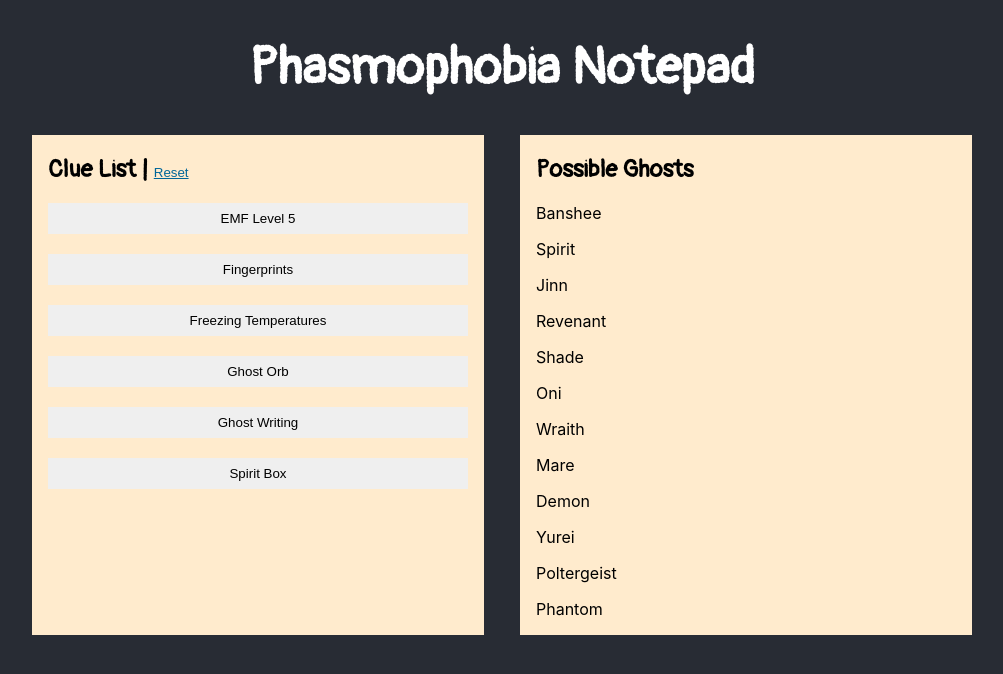
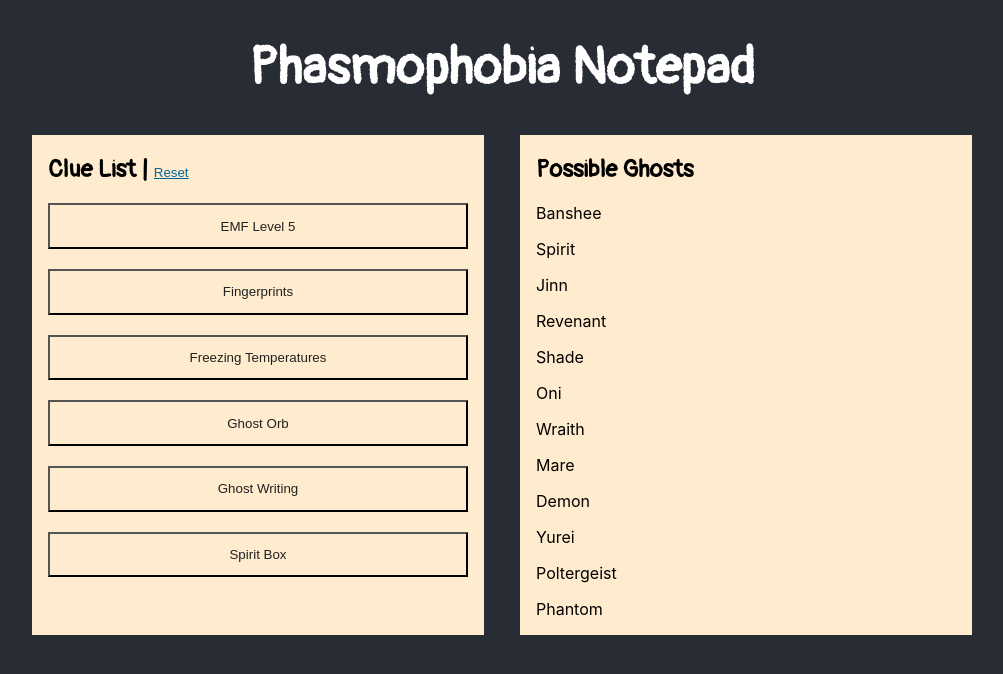
Before and after one commit to montal95/gb-journal, a React (Create React App) app: page / in a window 1280 px wide. Shown: the top 674 px of the page, without its empty margins (138-1141 px from the left). Built offline with nearby package versions, Linux system fonts and the light colour scheme.

Commit message:
added slide animation and cleaned up button CSS

```diff
--- a/src/Global.tsx
+++ b/src/Global.tsx
@@ -45,6 +45,7 @@
         background-color: blanchedalmond;
         min-width: 355px;
         margin: 0 10px 10px;
+        min-height: 385px;
     }
 
     section {
--- /dev/null
+++ b/src/components/ClueButtons.tsx
@@ -0,0 +1,26 @@
+import React, { useContext } from 'react'
+import { GlobalContext } from './GlobalContext'
+import { ClueButton } from './elements'
+
+type ClueButtonProps = {
+    clue: string,
+    possibleCheck: boolean
+}
+
+const selected = {
+    color: "#fff",
+    background: "#222"
+}
+
+export const ClueButtons = ({ clue, possibleCheck }: ClueButtonProps) => {
+    const { clues, handleEvidence, updateFilter } = useContext(GlobalContext)
+
+    return (
+        <ClueButton
+            style={clues[clue] ? selected : {}}
+            onMouseDown={() => handleEvidence(clue)}
+            onMouseUp={() => updateFilter()}
+            disabled={!possibleCheck}>
+            <label>{clue}{clues[clue] ? " ✔" : ""}</label></ClueButton>
+    )
+}
--- a/src/components/ClueList.tsx
+++ b/src/components/ClueList.tsx
@@ -1,10 +1,11 @@
 import React, { useContext } from 'react'
 import { GlobalContext } from './GlobalContext'
-import {ClueWrapper, PageHeaders} from './elements'
+import { ClueWrapper, PageHeaders } from './elements'
+import {ClueButtons} from './ClueButtons'
 
 
 export const ClueList = () => {
-    const { clues, handleEvidence, updateFilter, filteredGhosts, reset } = useContext(GlobalContext)
+    const { clues, filteredGhosts, reset } = useContext(GlobalContext)
 
     return (
         <div className="pages">
@@ -15,12 +16,7 @@
                         const possibleCheck = filteredGhosts.some(ghost => ghost.clues.includes(clue))
 
                         return (
-                            <button
-                                onMouseDown={() => handleEvidence(clue)}
-                                onMouseUp={() => updateFilter()}
-                                disabled={!possibleCheck}
-                                key={clue}>
-                                <label>{clue}{clues[clue] ? " ✔" : ""}</label></ button>
+                            <ClueButtons clue={clue} possibleCheck={possibleCheck} key={clue} />
                         )
                     })}
                 </ClueWrapper>
--- /dev/null
+++ b/src/components/elements/ClueButton.tsx
@@ -0,0 +1,49 @@
+import styled from 'styled-components'
+
+export const ClueButton = styled.button`
+    margin-bottom: 15px;
+    display: inline-block;
+    padding: 1em 1em;
+    color: #222;
+    background: transparent;
+    position: relative;
+    z-index: 1;
+
+    &:disabled {
+        text-decoration: line-through;
+        background: lightgrey right;
+        border: 1px solid grey;
+        color: grey;
+    }
+
+    &::before{
+        content: "";
+        position: absolute;
+        left: 0;
+        right: 0;
+        top: 0;
+        bottom: 0;
+        z-index: -1;
+        background: #222;
+        border: 2px solid #222;
+        transition: transform 0.5s ease;
+        transform: scaleX(0);
+        transform-origin: left;
+    }
+
+    &:hover{
+        color: #fff;
+    }
+
+    &:hover::before{
+        transform: scaleX(1);
+    }
+
+    &:hover:disabled::before {
+        transform: scale(0);
+    }
+
+    &:hover:disabled {
+        color: grey;
+    }
+`
--- a/src/components/elements/ClueWrapper.tsx
+++ b/src/components/elements/ClueWrapper.tsx
@@ -3,16 +3,7 @@
 export const ClueWrapper = styled.div`
         display: grid;
         grid-template-columns: 1fr;
-        grid-template-rows: repeat(6, 1fr);
+        grid-template-rows: repeat(5, 1fr);
         grid-column-gap: 0px;
         grid-row-gap: 5px;
-        button {
-            margin-bottom: 15px;
-            display: inline-block;
-            padding: 8px 16px;
-            border: none;
-            &:disabled {
-                text-decoration: line-through;
-            }
-        }
     `;
--- a/src/components/elements/index.tsx
+++ b/src/components/elements/index.tsx
@@ -1,2 +1,3 @@
 export * from './ClueWrapper'
 export * from './PageHeaders'
+export * from './ClueButton'
--- a/src/components/index.tsx
+++ b/src/components/index.tsx
@@ -2,3 +2,4 @@
 export * from './Display';
 export * from './GlobalContext';
 export * from './GhostInfo';
+export * from './ClueButtons';
```
